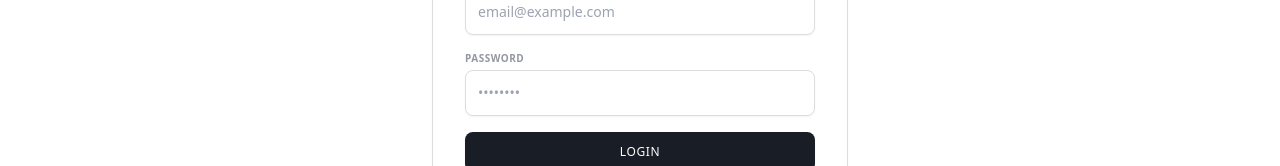
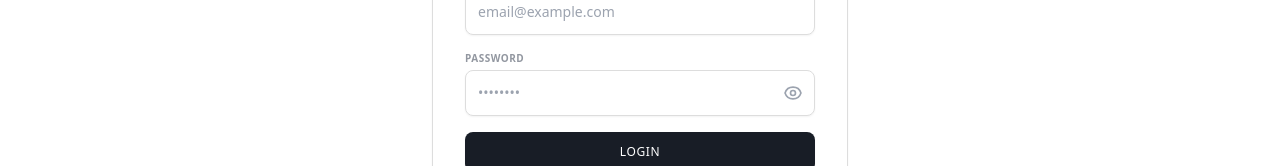
Before and after one commit to fahroediin/quickmdtopdf, a SvelteKit app: page /login in a window 1280 px wide. Shown: the part 243-409 px from the top of the page. Built offline with nearby package versions, Linux system fonts and the light colour scheme; no server answers.

Commit message:
fix workspace layout height and footer position overlapping

```diff
--- a/src/routes/+page.svelte
+++ b/src/routes/+page.svelte
@@ -471,13 +471,13 @@
   <!-- Workspace split screen -->
   <div class="grid grid-cols-1 md:grid-cols-2 gap-6" style="height: calc(100vh - 180px);">
     <!-- Editor Pane -->
-    <div class="flex flex-col h-full">
+    <div class="flex flex-col h-full min-h-0">
       <span class="text-[11px] font-bold text-[#9297a0] tracking-wider mb-2 uppercase select-none">Markdown Editor</span>
-      <textarea bind:value={markdownContent} class="w-full flex-grow p-5 border border-[#dddddd] rounded-xl focus:outline-none focus:border-[#458fff] focus:ring-1 focus:ring-[#458fff] transition-all shadow-sm resize-none font-mono text-sm leading-relaxed text-[#181d26] bg-[#f8fafc]" placeholder="Write your markdown here..."></textarea>
+      <textarea bind:value={markdownContent} class="w-full flex-grow p-5 border border-[#dddddd] rounded-xl focus:outline-none focus:border-[#458fff] focus:ring-1 focus:ring-[#458fff] transition-all shadow-sm resize-none font-mono text-sm leading-relaxed text-[#181d26] bg-[#f8fafc] overflow-y-auto" placeholder="Write your markdown here..."></textarea>
     </div>
 
     <!-- Preview Pane -->
-    <div class="flex flex-col h-full">
+    <div class="flex flex-col h-full min-h-0">
       <span class="text-[11px] font-bold text-[#9297a0] tracking-wider mb-2 uppercase select-none">Document Preview</span>
       <div class="w-full flex-grow p-8 border border-[#dddddd] rounded-xl bg-white shadow-sm overflow-y-auto relative">
         <div id="pdf-preview" class="markdown-preview">
--- a/src/routes/login/+page.svelte
+++ b/src/routes/login/+page.svelte
@@ -4,6 +4,7 @@
   let password = '';
   let loading = false;
   let message = '';
+  let showPassword = false;
 
   async function handleLogin() {
     loading = true;
@@ -33,7 +34,23 @@
 
       <div class="space-y-1">
         <label for="login-password" class="text-[10px] font-bold text-[#9297a0] uppercase tracking-wider block">Password</label>
-        <input id="login-password" type="password" placeholder="••••••••" bind:value={password} class="w-full p-3 border border-[#dddddd] rounded-lg text-sm bg-white text-[#181d26] focus:outline-none focus:border-[#458fff] focus:ring-1 focus:ring-[#458fff] transition-all font-sans font-medium shadow-sm" required />
+        <div class="relative">
+          <input id="login-password" type={showPassword ? 'text' : 'password'} placeholder="••••••••" bind:value={password} class="w-full p-3 pr-10 border border-[#dddddd] rounded-lg text-sm bg-white text-[#181d26] focus:outline-none focus:border-[#458fff] focus:ring-1 focus:ring-[#458fff] transition-all font-sans font-medium shadow-sm" required />
+          <button type="button" on:click={() => showPassword = !showPassword} class="absolute inset-y-0 right-0 pr-3 flex items-center text-gray-400 hover:text-gray-600 focus:outline-none cursor-pointer">
+            {#if showPassword}
+              <!-- Eye Off Icon -->
+              <svg class="h-5 w-5" fill="none" viewBox="0 0 24 24" stroke="currentColor">
+                <path stroke-linecap="round" stroke-linejoin="round" stroke-width="2" d="M13.875 18.825A10.05 10.05 0 0112 19c-4.478 0-8.268-2.943-9.543-7a9.97 9.97 0 011.563-3.029m5.858.908a3 3 0 114.243 4.243M9.878 9.878l4.242 4.242M9.88 9.88l-3.29-3.29m7.532 7.532l3.29 3.29M3 3l3.59 3.59m0 0A9.953 9.953 0 0112 5c4.478 0 8.268 2.943 9.543 7a10.025 10.025 0 01-4.132 5.411m0 0L21 21" />
+              </svg>
+            {:else}
+              <!-- Eye Icon -->
+              <svg class="h-5 w-5" fill="none" viewBox="0 0 24 24" stroke="currentColor">
+                <path stroke-linecap="round" stroke-linejoin="round" stroke-width="2" d="M15 12a3 3 0 11-6 0 3 3 0 016 0z" />
+                <path stroke-linecap="round" stroke-linejoin="round" stroke-width="2" d="M2.458 12C3.732 7.943 7.523 5 12 5c4.478 0 8.268 2.943 9.542 7-1.274 4.057-5.064 7-9.542 7-4.477 0-8.268-2.943-9.542-7z" />
+              </svg>
+            {/if}
+          </button>
+        </div>
       </div>
 
       <button type="submit" disabled={loading} class="w-full bg-[#181d26] hover:bg-[#0d1218] text-white p-3 rounded-lg font-medium text-xs tracking-wider uppercase transition-colors duration-150 shadow-sm cursor-pointer disabled:bg-gray-400 mt-2 select-none">
--- a/src/routes/register/+page.svelte
+++ b/src/routes/register/+page.svelte
@@ -5,6 +5,7 @@
   let loading = false;
   let message = '';
   let successMessage = '';
+  let showPassword = false;
 
   async function handleRegister() {
     loading = true;
@@ -53,7 +54,23 @@
 
       <div class="space-y-1">
         <label for="register-password" class="text-[10px] font-bold text-[#9297a0] uppercase tracking-wider block">Password</label>
-        <input id="register-password" type="password" placeholder="••••••••" bind:value={password} class="w-full p-3 border border-[#dddddd] rounded-lg text-sm bg-white text-[#181d26] focus:outline-none focus:border-[#458fff] focus:ring-1 focus:ring-[#458fff] transition-all font-sans font-medium shadow-sm" required />
+        <div class="relative">
+          <input id="register-password" type={showPassword ? 'text' : 'password'} placeholder="••••••••" bind:value={password} class="w-full p-3 pr-10 border border-[#dddddd] rounded-lg text-sm bg-white text-[#181d26] focus:outline-none focus:border-[#458fff] focus:ring-1 focus:ring-[#458fff] transition-all font-sans font-medium shadow-sm" required />
+          <button type="button" on:click={() => showPassword = !showPassword} class="absolute inset-y-0 right-0 pr-3 flex items-center text-gray-400 hover:text-gray-600 focus:outline-none cursor-pointer">
+            {#if showPassword}
+              <!-- Eye Off Icon -->
+              <svg class="h-5 w-5" fill="none" viewBox="0 0 24 24" stroke="currentColor">
+                <path stroke-linecap="round" stroke-linejoin="round" stroke-width="2" d="M13.875 18.825A10.05 10.05 0 0112 19c-4.478 0-8.268-2.943-9.543-7a9.97 9.97 0 011.563-3.029m5.858.908a3 3 0 114.243 4.243M9.878 9.878l4.242 4.242M9.88 9.88l-3.29-3.29m7.532 7.532l3.29 3.29M3 3l3.59 3.59m0 0A9.953 9.953 0 0112 5c4.478 0 8.268 2.943 9.543 7a10.025 10.025 0 01-4.132 5.411m0 0L21 21" />
+              </svg>
+            {:else}
+              <!-- Eye Icon -->
+              <svg class="h-5 w-5" fill="none" viewBox="0 0 24 24" stroke="currentColor">
+                <path stroke-linecap="round" stroke-linejoin="round" stroke-width="2" d="M15 12a3 3 0 11-6 0 3 3 0 016 0z" />
+                <path stroke-linecap="round" stroke-linejoin="round" stroke-width="2" d="M2.458 12C3.732 7.943 7.523 5 12 5c4.478 0 8.268 2.943 9.542 7-1.274 4.057-5.064 7-9.542 7-4.477 0-8.268-2.943-9.542-7z" />
+              </svg>
+            {/if}
+          </button>
+        </div>
       </div>
 
       <button type="submit" disabled={loading} class="w-full bg-[#181d26] hover:bg-[#0d1218] text-white p-3 rounded-lg font-medium text-xs tracking-wider uppercase transition-colors duration-150 shadow-sm cursor-pointer disabled:bg-gray-400 mt-2 select-none">
```
